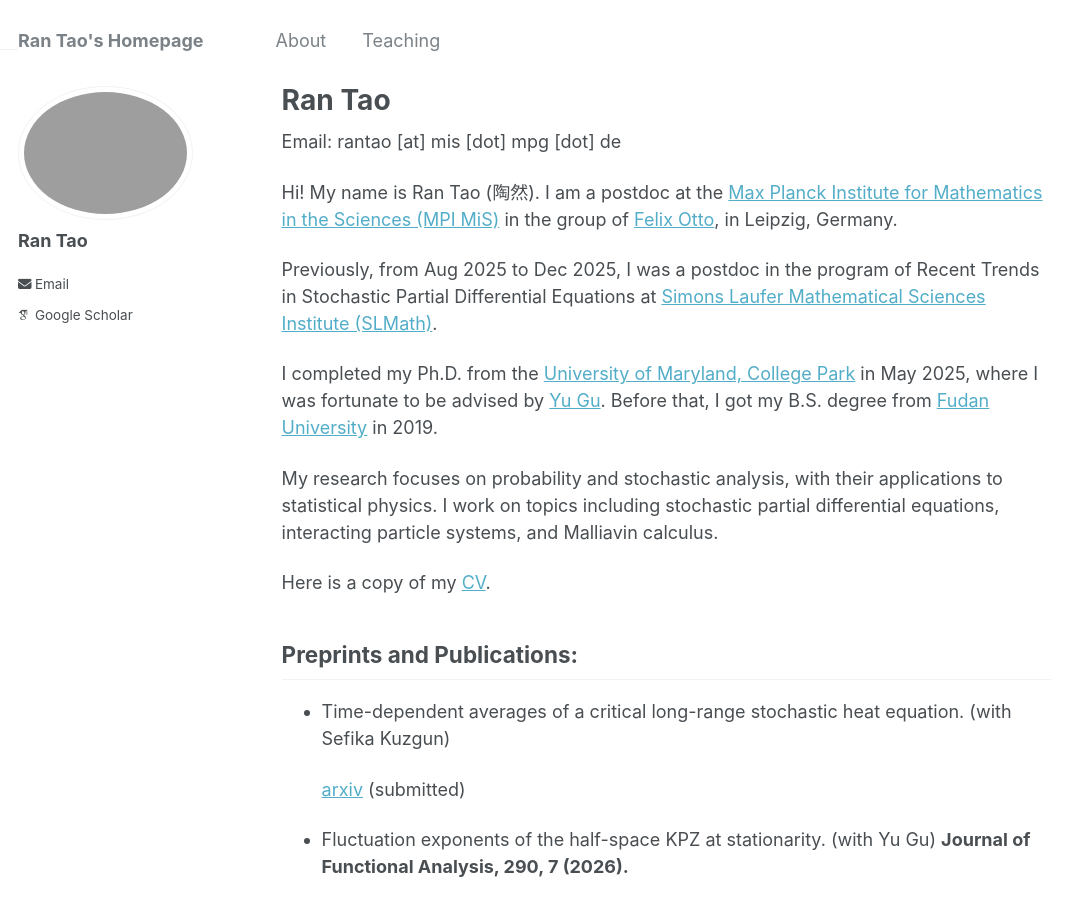
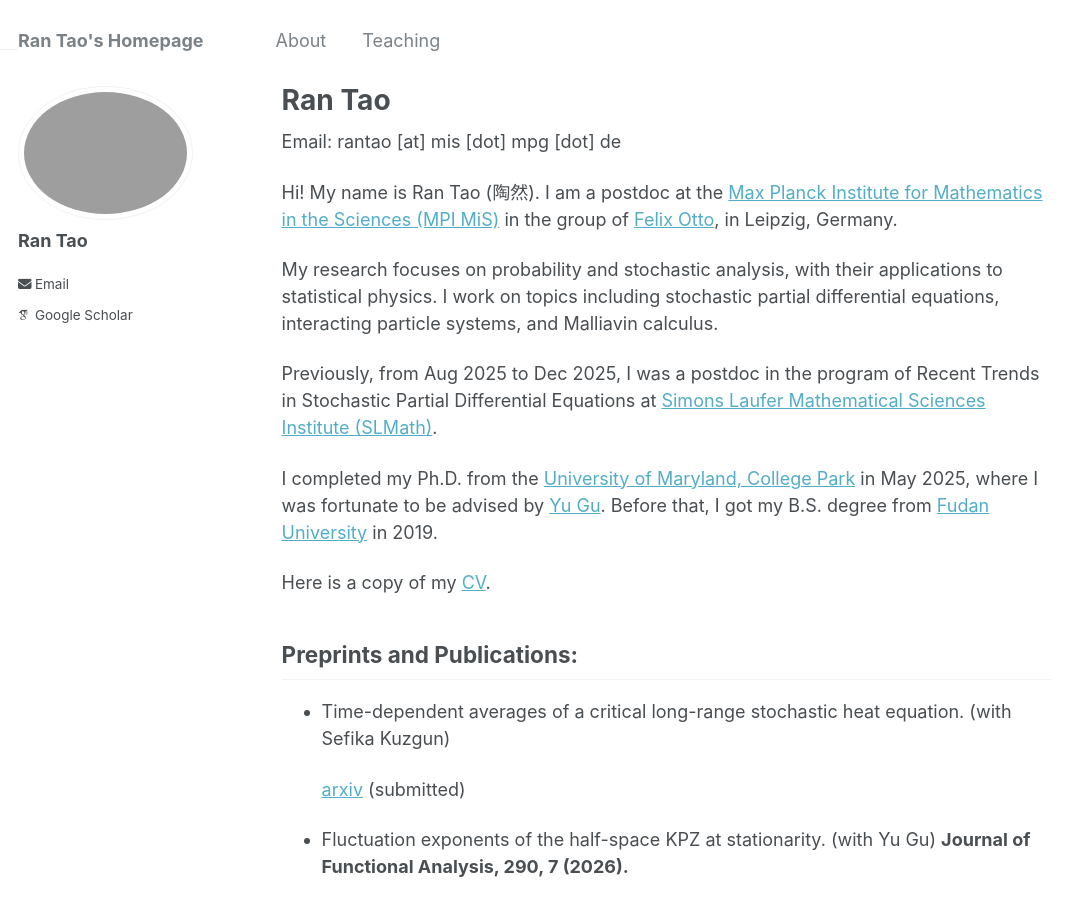
Before and after one commit to rantao16/rantao16.github.io, a Jekyll site: the page built from _pages/about.md, in a window 1280 px wide and 900 px high. Shown: the whole window, without its empty margins (0-1087 px from the left). Built offline with Jekyll 4.4.1, drawn with Linux system fonts in a browser that asks for light colours; some web fonts are replaced.

```diff
--- a/_pages/about.md
+++ b/_pages/about.md
@@ -10,11 +10,11 @@ Email: rantao [at] mis [dot] mpg [dot] de
 
 Hi! My name is Ran Tao (陶然). I am a postdoc at the [Max Planck Institute for Mathematics in the Sciences (MPI MiS)](https://www.mis.mpg.de/) in the group of [Felix Otto](https://www.mis.mpg.de/de/pattern-formation-energy-landscapes-scaling-laws), in Leipzig, Germany.
 
+My research focuses on probability and stochastic analysis, with their applications to statistical physics. I work on topics including stochastic partial differential equations, interacting particle systems, and Malliavin calculus.
+
 Previously, from Aug 2025 to Dec 2025, I was a postdoc in the program of Recent Trends in Stochastic Partial Differential Equations at [Simons Laufer Mathematical Sciences Institute (SLMath)](https://www.slmath.org/programs/380#).
 
 I completed my Ph.D. from the [University of Maryland, College Park](https://www-math.umd.edu/) in May 2025, where I was fortunate to be advised by [Yu Gu](https://www.math.umd.edu/~ygu7/). Before that, I got my B.S. degree from [Fudan University](https://math.fudan.edu.cn/mathen/main.htm) in 2019.
-
-My research focuses on probability and stochastic analysis, with their applications to statistical physics. I work on topics including stochastic partial differential equations, interacting particle systems, and Malliavin calculus.
 
 Here is a copy of my [CV](https://drive.google.com/file/d/1QAnjKtOeVYARGnoyFWeTqpMsvxPqjKny/view?usp=sharing).
 
```
